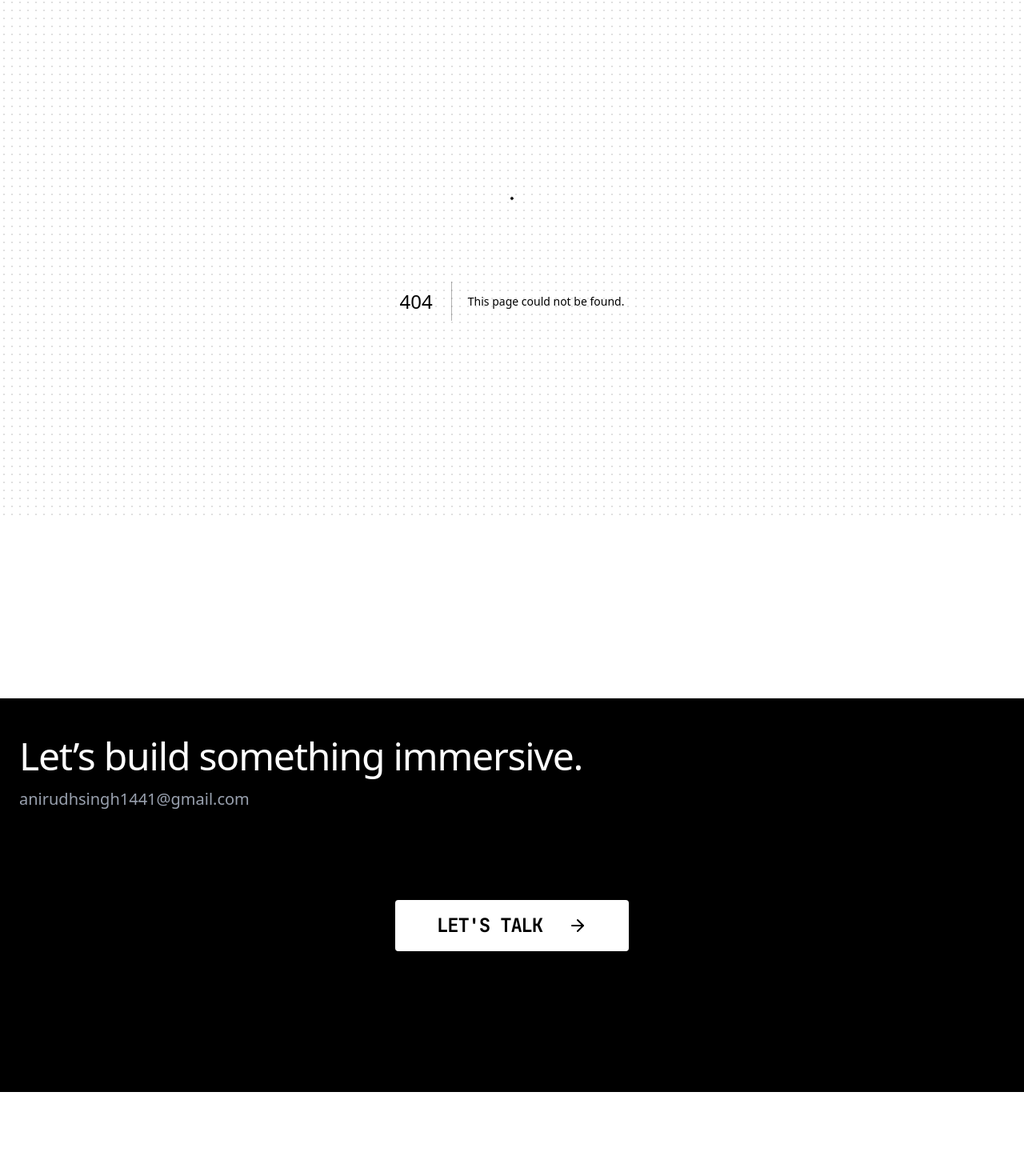
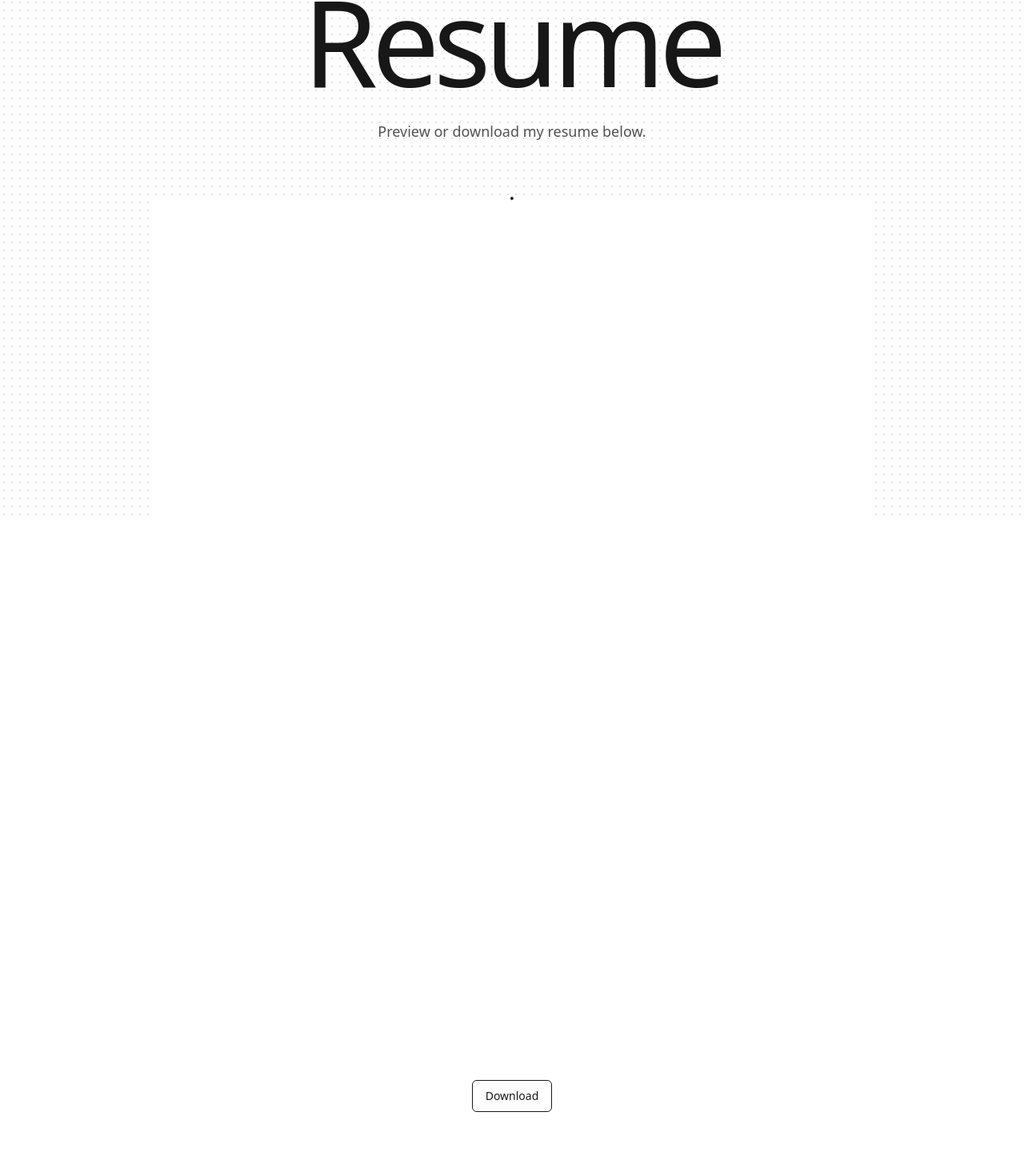
Before and after one commit to Harharshambhu/portfolio, a Next.js app: page /resume in a window 1280 px wide. Before the commit this address had no page. Shown: the part 152-1622 px from the top of the page at 80% size. Before the commit the page ends 1517 px from the top, so only its background shows below. Built offline with nearby package versions, Linux system fonts and the light colour scheme.

Commit message:
Resume Page

```diff
--- /dev/null
+++ b/src/app/resume/page.tsx
@@ -0,0 +1,32 @@
+import Link from "next/link";
+
+export default function Resume() {
+    return (
+        <div className="flex flex-col gap-16 items-center w-full">
+            <section className="flex flex-col gap-6 items-center text-center w-full">
+                <h1 className="text-6xl md:text-[150px] font-medium tracking-tighter leading-none">Resume</h1>
+                <p className="max-w-xl text-lg leading-relaxed text-muted">
+                    Preview or download my resume below.
+                </p>
+            </section>
+
+            <section className="flex flex-col items-center w-full max-w-4xl gap-8">
+                <div className="w-full aspect-[1/1.4] md:aspect-[1/1.2] bg-white/5 border border-white/10 rounded-xl overflow-hidden">
+                    <iframe
+                        src="/Anirudh_Singh_Resume.pdf#toolbar=0"
+                        className="w-full h-full border-none"
+                        title="Anirudh Singh Resume"
+                    />
+                </div>
+
+                <a
+                    href="/Anirudh_Singh_Resume.pdf"
+                    download
+                    className="inline-flex items-center justify-center rounded-md text-sm font-medium ring-offset-background transition-colors focus-visible:outline-none focus-visible:ring-2 focus-visible:ring-ring focus-visible:ring-offset-2 disabled:pointer-events-none disabled:opacity-50 border border-input bg-background hover:bg-accent hover:text-accent-foreground h-10 px-4 py-2"
+                >
+                    Download
+                </a>
+            </section>
+        </div>
+    );
+}
--- a/src/components/Navigation.tsx
+++ b/src/components/Navigation.tsx
@@ -10,6 +10,7 @@ const links = [
     { href: "/", label: "Home" },
     { href: "/projects", label: "Projects" },
     { href: "/about", label: "About" },
+    { href: "/resume", label: "Resume" },
     { href: "/contact", label: "Contact" },
 ];
 
```
Also changed, not shown: 1 other file (tests, documents, lock files or other folders).
